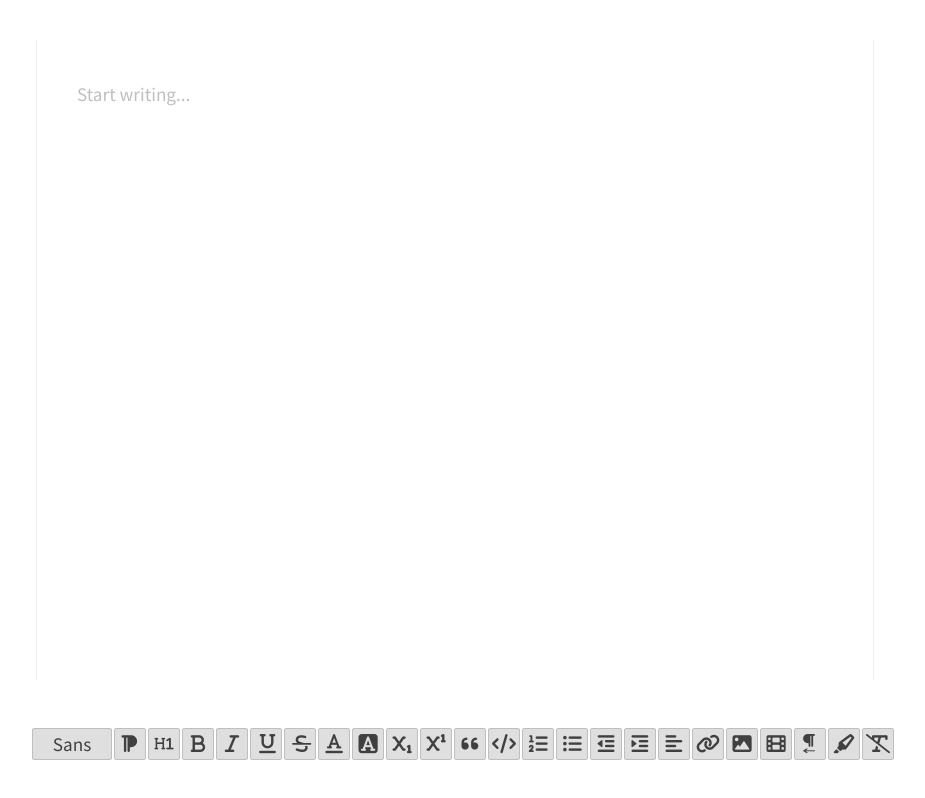
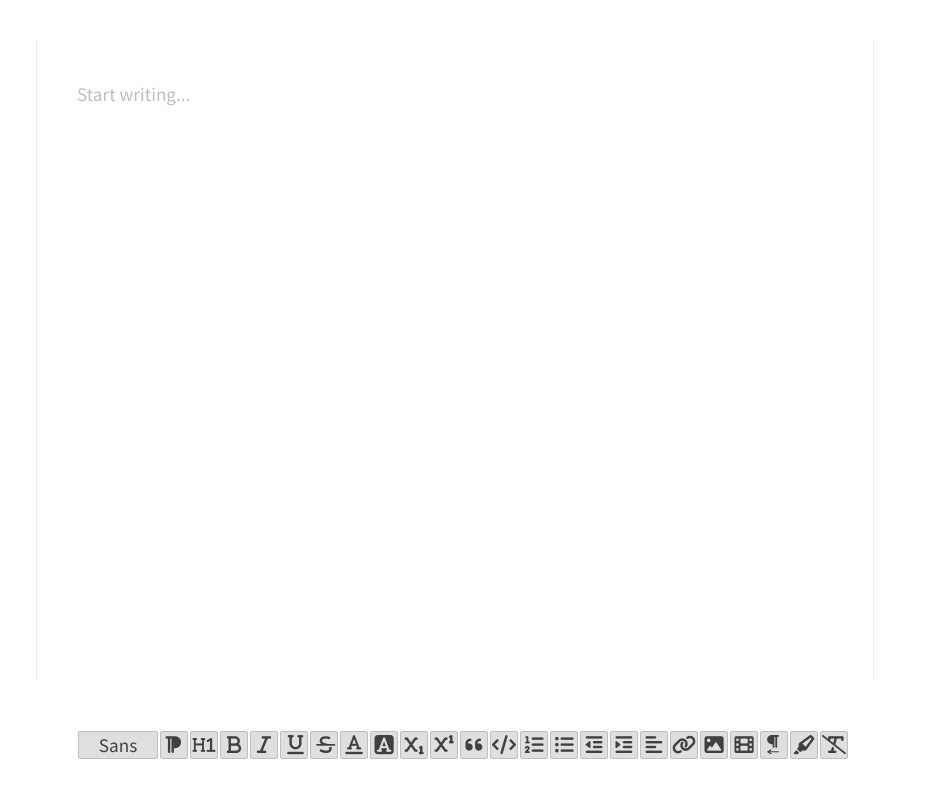
Before and after one commit to reblim/heyy, a Vue app: page / in a window 1280 px wide. Shown: the whole page, without its empty margins (185-1110 px from the left). Built offline with nearby package versions, Linux system fonts and the light colour scheme; a web font is replaced by a local one.

Commit message:
Added variables

```diff
--- a/src/components/Editor.vue
+++ b/src/components/Editor.vue
@@ -26,8 +26,16 @@ export default {
             'italic',
             'underline',
             'strike',
-            { color: [] },
-            { background: [] },
+            { color: ['#404040', '#303030', '#202020', '#101010', '#000000'] },
+            {
+              background: [
+                '#bfbfbf',
+                '#cfcfcf',
+                '#dfdfdf',
+                '#efefef',
+                '#ffffff',
+              ],
+            },
             { script: 'sub' },
             { script: 'super' },
             'blockquote',
@@ -103,30 +111,31 @@ export default {
   display: inline-flex;
   justify-content: center;
   align-items: center;
-  color: #404040;
-  background-color: #dfdfdf;
-  width: 32px;
-  height: 32px;
-  border-radius: 2px;
-  margin: 0 1px;
-  border: 1px solid #bfbfbf;
+  color: var(--color-contrast-lowest);
+  background-color: var(--color-background-tertiary);
+  width: var(--size-90);
+  height: var(--size-90);
+  border-radius: var(--size-20);
+  margin: 0 var(--size-10);
+  border: var(--size-10) solid var(--color-disabled);
 
   &:hover {
-    background-color: #efefef;
-    color: #404040;
+    background-color: var(--color-background-secondary);
+    color: var(--color-contrast-lowest);
+    border-color: var(--color-contrast-highest);
   }
 
   &.ql-active {
-    background-color: #ffffff;
-    color: #404040;
-    border-color: #404040;
+    background-color: var(--color-background-primary);
+    color: var(--color-contrast-lowest);
+    border-color: var(--color-contrast-lowest);
   }
 }
 
 @mixin heyyIcon {
   @include heyyIconButton;
   font-family: 'heyy-icons' !important;
-  font-size: var(--font-size-icons);
+  font-size: var(--font-size-icon);
   speak: never;
   font-style: normal;
   font-weight: normal;
@@ -144,14 +153,17 @@ export default {
 }
 
 @mixin optionsDropdown {
-  display: flex;
-  flex-direction: column;
-  padding: 4px;
-  border-radius: 2px;
-  margin-bottom: 4px;
+  display: inline-flex;
+  justify-content: space-evenly;
+  align-items: center;
+  padding: var(--size-20);
+  border-radius: var(--size-20);
+  margin-bottom: var(--size-30);
   top: initial;
   bottom: 100%;
-  left: -4px;
+  left: 0;
+  right: initial;
+  width: initial;
 }
 
 .ql-container {
@@ -169,16 +181,16 @@ export default {
   max-width: 838px;
   margin: 40px auto 0;
   padding: 40px;
-  border-left: 1px solid #efefef;
-  border-right: 1px solid #efefef;
-  caret-color: #404040;
+  border-left: var(--size-10) solid var(--color-background-secondary);
+  border-right: var(--size-10) solid var(--color-background-secondary);
+  caret-color: var(--color-contrast-lowest);
   font-family: 'Source Sans Pro', sans-serif;
   line-height: 1.5;
 
   &.ql-blank {
     &::before {
       left: 40px;
-      color: #bfbfbf;
+      color: var(--color-disabled);
       font-weight: normal;
       font-style: normal;
     }
@@ -218,9 +230,9 @@ export default {
 }
 
 .ql-snow .ql-editor pre.ql-syntax {
-  background-color: #404040;
-  padding: 4px 8px;
-  border-radius: 4px;
+  background-color: var(--color-contrast-lowest);
+  padding: var(--size-30) 8px;
+  border-radius: var(--size-30);
 }
 
 .ql-snow .ql-picker.ql-expanded {
@@ -321,7 +333,7 @@ export default {
         border: none;
         background-color: transparent;
         &:before {
-          font-size: var(--font-size-icons);
+          font-size: var(--font-size-icon);
           content: '\e900';
         }
       }
@@ -330,7 +342,7 @@ export default {
         border: none;
         background-color: transparent;
         &:before {
-          font-size: var(--font-size-icons);
+          font-size: var(--font-size-icon);
           content: '\e903';
         }
       }
@@ -339,7 +351,7 @@ export default {
         border: none;
         background-color: transparent;
         &:before {
-          font-size: var(--font-size-icons);
+          font-size: var(--font-size-icon);
           content: '\e901';
         }
       }
@@ -349,54 +361,53 @@ export default {
   .ql-header {
     .ql-picker-item {
       @include heyyIcon;
-      margin: 1px 0;
 
       &:first-of-type {
-        margin-top: 0;
+        margin-left: 0;
       }
 
       &:last-of-type {
-        margin-bottom: 0;
+        margin-right: 0;
       }
 
       &[data-value='1'] {
         &:before {
-          font-size: var(--font-size-icons);
+          font-size: var(--font-size-icon);
           content: '\e90a';
         }
       }
 
       &[data-value='2'] {
         &:before {
-          font-size: var(--font-size-icons);
+          font-size: var(--font-size-icon);
           content: '\e90b';
         }
       }
 
       &[data-value='3'] {
         &:before {
-          font-size: var(--font-size-icons);
+          font-size: var(--font-size-icon);
           content: '\e90c';
         }
       }
 
       &[data-value='4'] {
         &:before {
-          font-size: var(--font-size-icons);
+          font-size: var(--font-size-icon);
           content: '\e90d';
         }
       }
 
       &[data-value='5'] {
         &:before {
-          font-size: var(--font-size-icons);
+          font-size: var(--font-size-icon);
           content: '\e90e';
         }
       }
 
       &[data-value='6'] {
         &:before {
-          font-size: var(--font-size-icons);
+          font-size: var(--font-size-icon);
           content: '\e90f';
         }
       }
@@ -406,14 +417,13 @@ export default {
   .ql-size {
     .ql-picker-item {
       @include heyyIcon;
-      margin: 1px 0;
 
       &:first-of-type {
-        margin-top: 0;
+        margin-left: 0;
       }
 
       &:last-of-type {
-        margin-bottom: 0;
+        margin-right: 0;
       }
 
       &:before {
@@ -432,14 +442,13 @@ export default {
   .ql-align {
     .ql-picker-item {
       @include heyyIcon;
-      margin: 1px 0;
 
       &:first-of-type {
-        margin-top: 0;
+        margin-left: 0;
       }
 
       &:last-of-type {
-        margin-bottom: 0;
+        margin-right: 0;
       }
 
       &:before {
@@ -504,9 +513,29 @@ export default {
   font-family: 'Source Code Pro', sans-serif;
 }
 
+.ql-snow .ql-color-picker.ql-color .ql-picker-item,
+.ql-snow .ql-color-picker.ql-background .ql-picker-item {
+  @include heyyIcon;
+  border-radius: 100%;
+
+  &:first-of-type {
+    margin-left: 0;
+  }
+
+  &:last-of-type {
+    margin-right: 0;
+  }
+}
+
+.ql-snow.ql-toolbar .ql-color .ql-picker-label.ql-active,
+.ql-snow.ql-toolbar .ql-background .ql-picker-label.ql-active {
+  width: calc(100% - var(--size-10));
+  height: calc(100% - var(--size-10));
+}
+
 .ql-snow {
   .ql-picker {
-    font-size: var(--font-size-icons);
+    font-size: var(--font-size-icon);
 
     height: auto;
   }
@@ -520,6 +549,7 @@ export default {
 
     .ql-picker-label {
       @include heyyIcon;
+      font-size: var(--font-size-icon-large);
 
       &::before {
         content: '\e922';
--- a/src/scss/variables.scss
+++ b/src/scss/variables.scss
@@ -7,7 +7,8 @@
   */
   --font-size-text-small: 1rem;
   --font-size-text: 1.2rem;
-  --font-size-icons: 1.2rem;
+  --font-size-icon: 1.2rem;
+  --font-size-icon-large: 1.44rem;
   --font-size-heading-6: 1.44rem;
   --font-size-heading-5: 1.728rem;
   --font-size-heading-4: 2.074rem;
@@ -26,10 +27,10 @@
   --size-40: 0.5rem; // 8px
   --size-50: 0.75rem; // 12px
   --size-60: 1rem; // 16px
-  --size-70: 1.25rem;
-  --size-80: 1.5rem;
-  --size-90: 1.75rem;
-  --size-100: 2rem;
+  --size-70: 1.25rem; // 20px
+  --size-80: 1.5rem; // 24px
+  --size-90: 1.75rem; // 28px
+  --size-100: 2rem; // 32px
   --size-110: 2.25rem;
   --size-120: 2.5rem;
   --size-130: 2.75rem;
```
